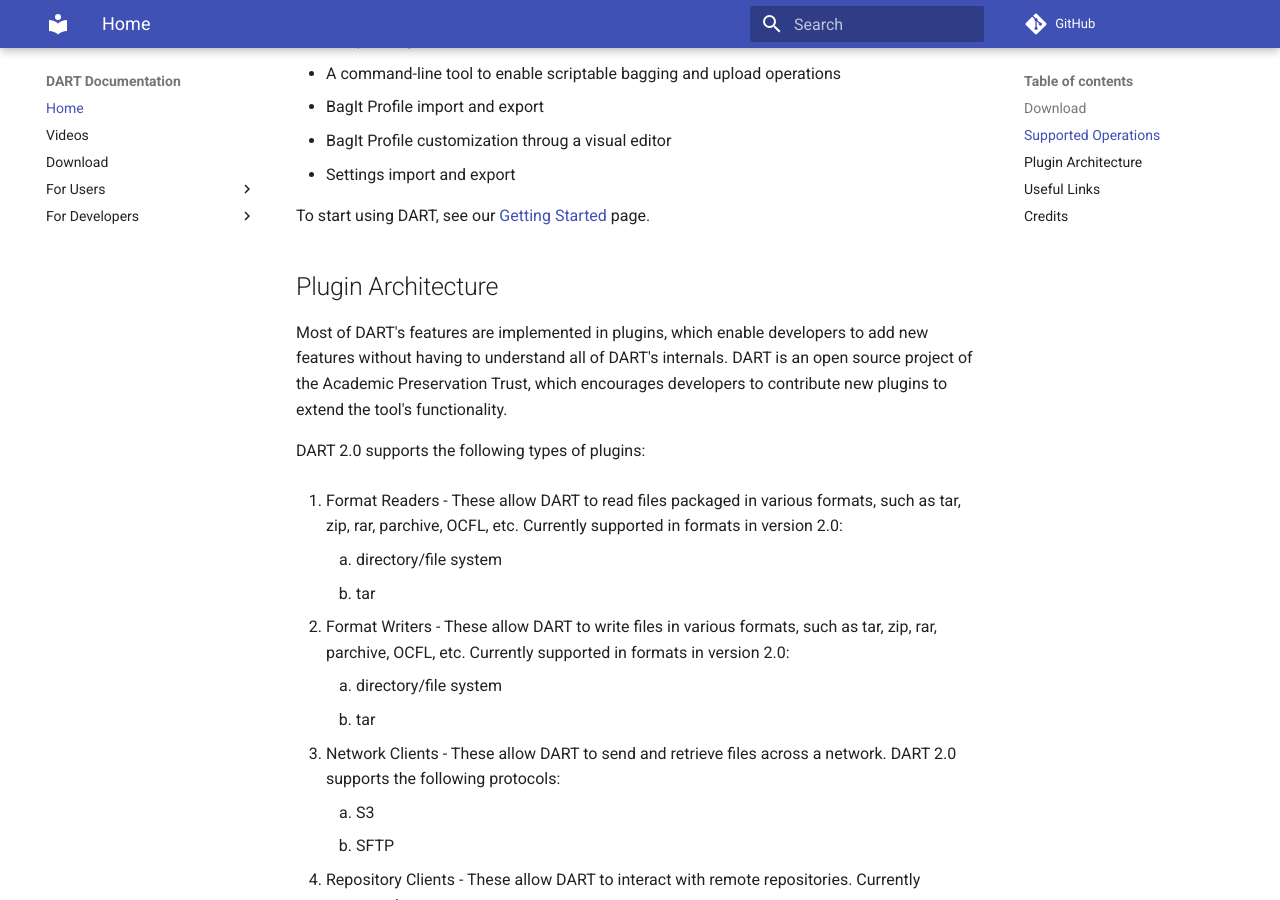
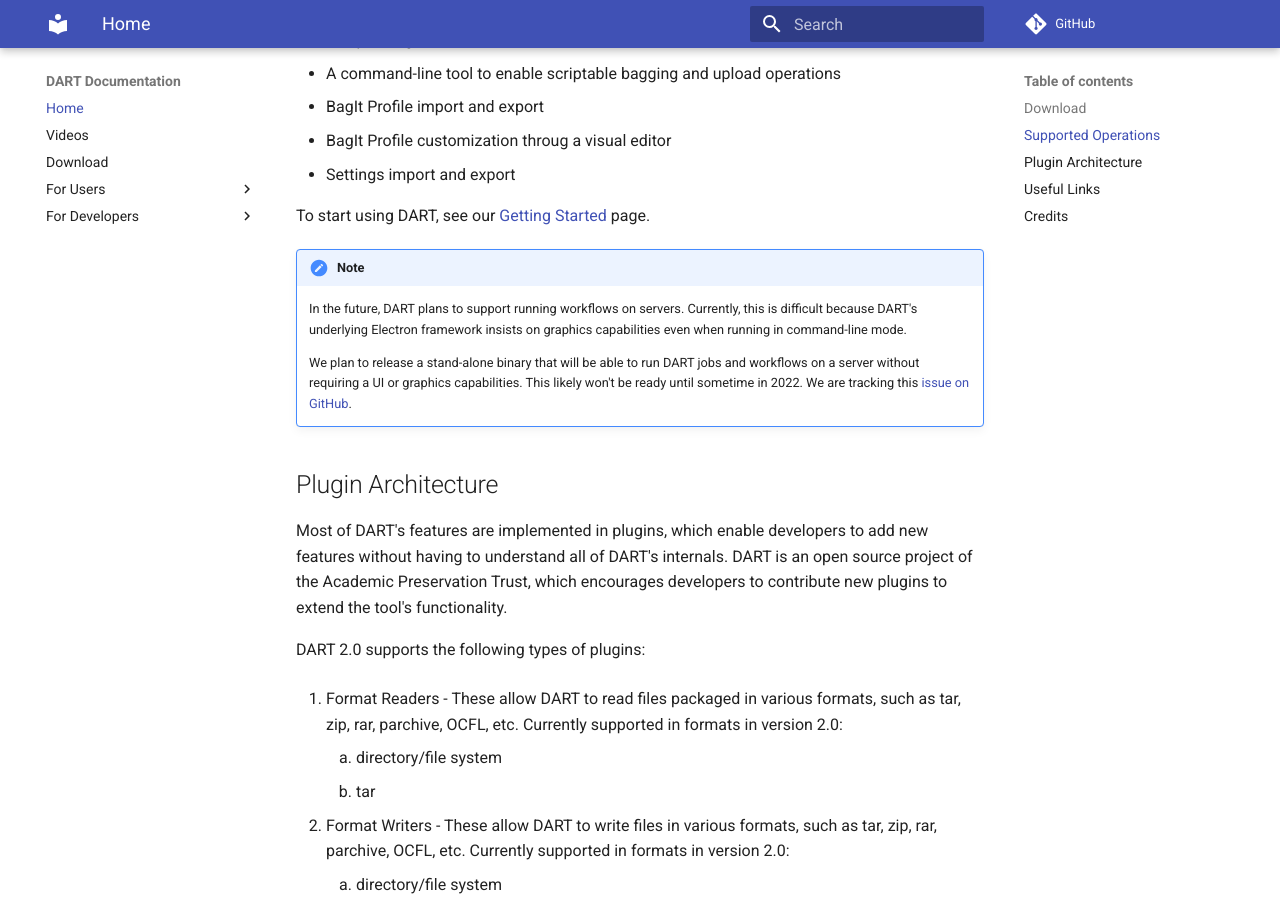
Before and after one commit to APTrust/dart-docs, an MkDocs documentation site: the page built from docs/index.md, in a window 1280 px wide and 900 px high, scrolled down 955 px. Built offline with MkDocs 1.6.1 and Material for MkDocs 9.7.7, drawn with Linux system fonts in a browser that asks for light colours; comment, search, counter and statistics services are not loaded.

Commit message:
Added note about running DART workflows on servers

```diff
--- a/docs/index.md
+++ b/docs/index.md
@@ -25,6 +25,16 @@
 * Settings import and export
 
 To start using DART, see our [Getting Started](users/getting_started.md) page.
+
+!!! note
+    In the future, DART plans to support running workflows on servers. Currently, this is
+    difficult because DART's underlying Electron framework insists on graphics capabilities
+    even when running in command-line mode.
+
+    We plan to release a stand-alone binary that will be able to run DART jobs and workflows
+    on a server without requiring a UI or graphics capabilities. This likely won't be ready
+    until sometime in 2022. We are tracking this
+    [issue on GitHub](https://github.com/APTrust/dart/issues/500).
 
 ## Plugin Architecture
 
--- a/docs/users/workflows/index.md
+++ b/docs/users/workflows/index.md
@@ -3,6 +3,16 @@
 A workflow is a set of packaging, validation, and/or upload operations that you define as a template to be run on any sets of files you choose.
 
 Workflows ensure that the exact same set of steps is run on each set of files. DART can run workflows from the UI and from the command line, which means you can create scripts that use workflows to package and upload materials.
+
+!!! note
+    In the future, DART plans to support running workflows on servers. Currently, this is
+    difficult because DART's underlying Electron framework insists on graphics capabilities
+    even when running in command-line mode.
+
+    We plan to release a stand-alone binary that will be able to run DART jobs and workflows
+    on a server without requiring a UI or graphics capabilities. This likely won't be ready
+    until sometime in 2022. We are tracking this
+    [issue on GitHub](https://github.com/APTrust/dart/issues/500).
 
 ## Defining a Workflow
 
```
